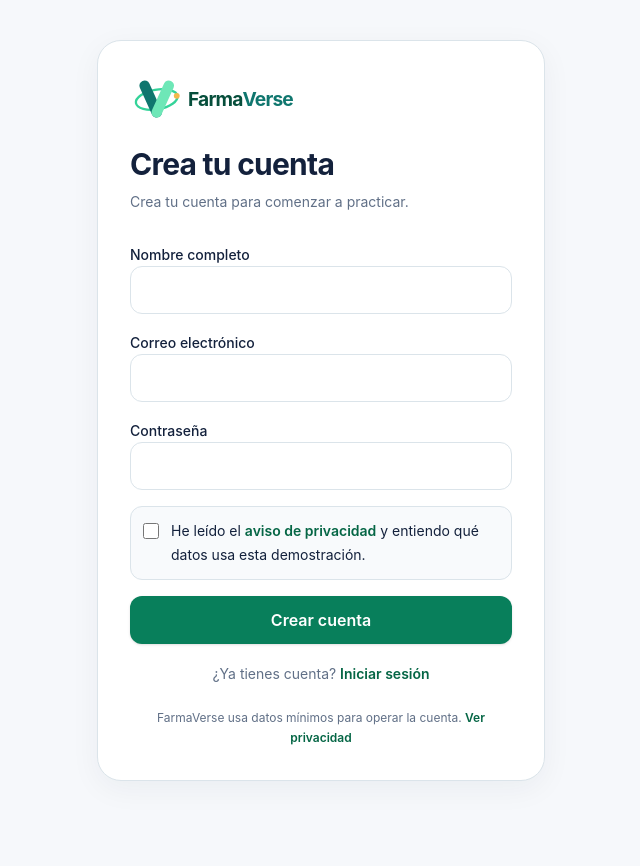
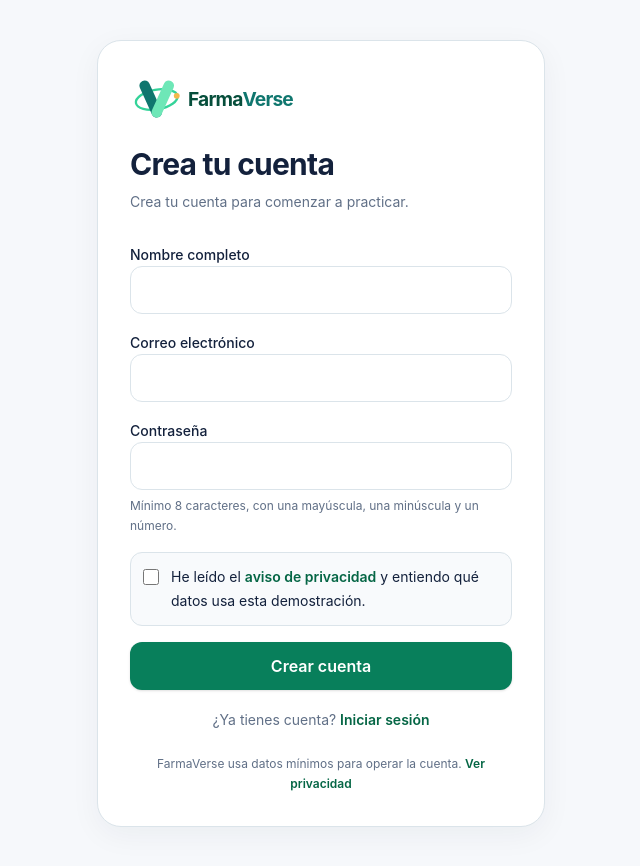
Before and after one commit to vichinho/farmasim, a Next.js app: page /register in a window 1280 px wide. Shown: the whole page, without its empty margins (319-959 px from the left). Before the commit the page ends 821 px from the top, so only its background shows below. Built offline with nearby package versions, Linux system fonts and the light colour scheme; no server answers.

Commit message:
fix(auth): show password requirements in auth forms

```diff
--- a/src/components/auth/auth-form.tsx
+++ b/src/components/auth/auth-form.tsx
@@ -23,6 +23,9 @@ type AuthFormProps = {
 
 const inputClassName =
   "min-h-12 w-full rounded-xl border border-[var(--border)] bg-white px-3 text-sm text-[var(--foreground)] outline-none transition focus:border-[var(--brand)] focus:ring-2 focus:ring-emerald-100";
+
+const passwordHelp =
+  "Mínimo 8 caracteres, con una mayúscula, una minúscula y un número.";
 
 export function AuthForm({ action, fields, next, submitLabel }: AuthFormProps) {
   const [state, formAction, isPending] = useActionState(action, initialAuthFormState);
@@ -62,6 +65,7 @@ export function AuthForm({ action, fields, next, submitLabel }: AuthFormProps) {
         <label className="block space-y-1.5" htmlFor="password">
           <span className="text-sm font-medium">Contraseña</span>
           <input
+            aria-describedby={fields === "register" ? "password-help" : undefined}
             autoComplete={fields === "login" ? "current-password" : "new-password"}
             className={inputClassName}
             id="password"
@@ -70,6 +74,11 @@ export function AuthForm({ action, fields, next, submitLabel }: AuthFormProps) {
             required
             type="password"
           />
+          {fields === "register" ? (
+            <span className="block text-xs leading-5 text-[var(--muted)]" id="password-help">
+              {passwordHelp}
+            </span>
+          ) : null}
         </label>
       ) : null}
 
@@ -78,6 +87,7 @@ export function AuthForm({ action, fields, next, submitLabel }: AuthFormProps) {
           <label className="block space-y-1.5" htmlFor="password">
             <span className="text-sm font-medium">Nueva contraseña</span>
             <input
+              aria-describedby="password-help"
               autoComplete="new-password"
               className={inputClassName}
               id="password"
@@ -86,6 +96,9 @@ export function AuthForm({ action, fields, next, submitLabel }: AuthFormProps) {
               required
               type="password"
             />
+            <span className="block text-xs leading-5 text-[var(--muted)]" id="password-help">
+              {passwordHelp}
+            </span>
           </label>
           <label className="block space-y-1.5" htmlFor="confirmation">
             <span className="text-sm font-medium">Confirmar contraseña</span>
```
